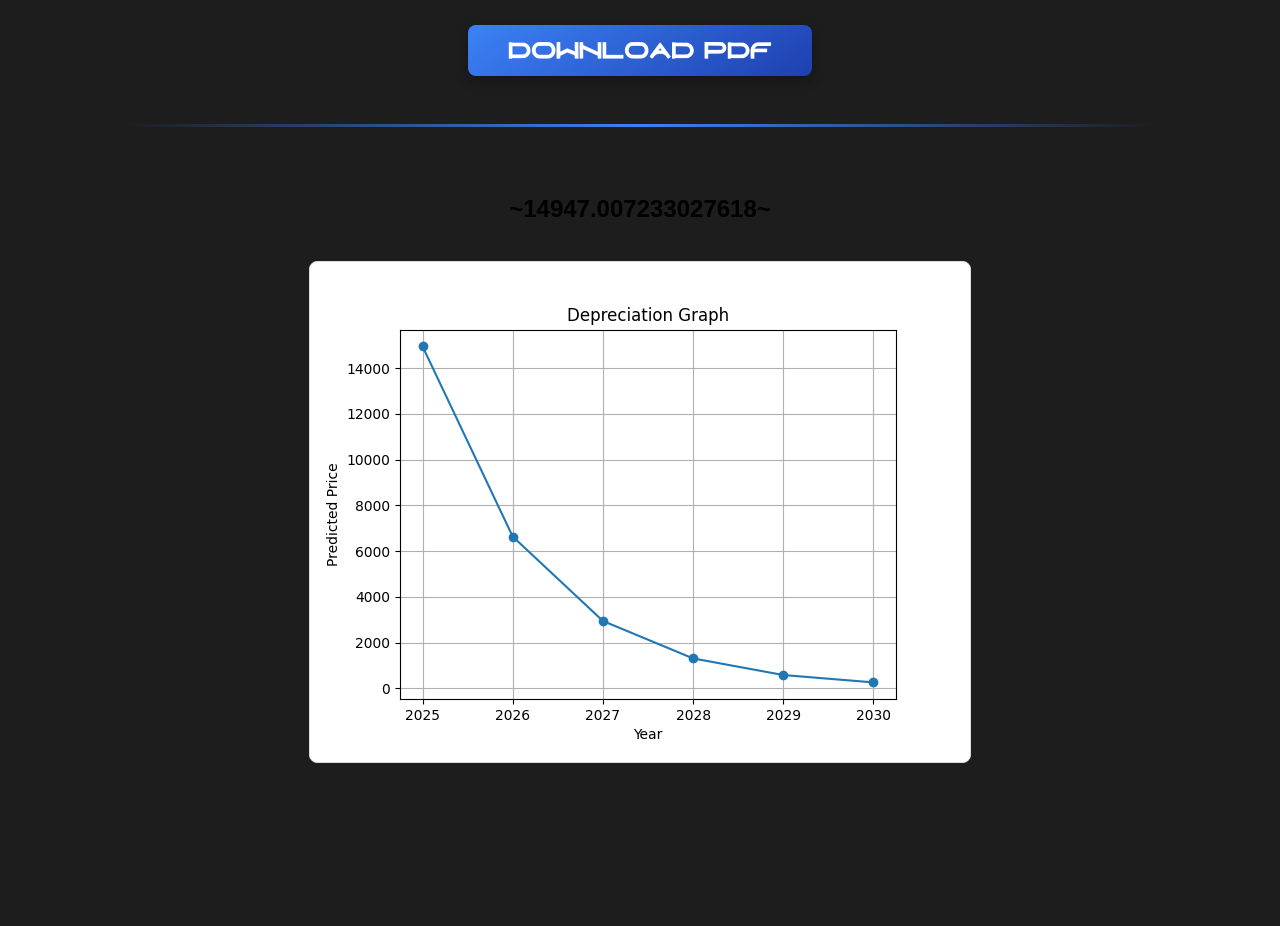
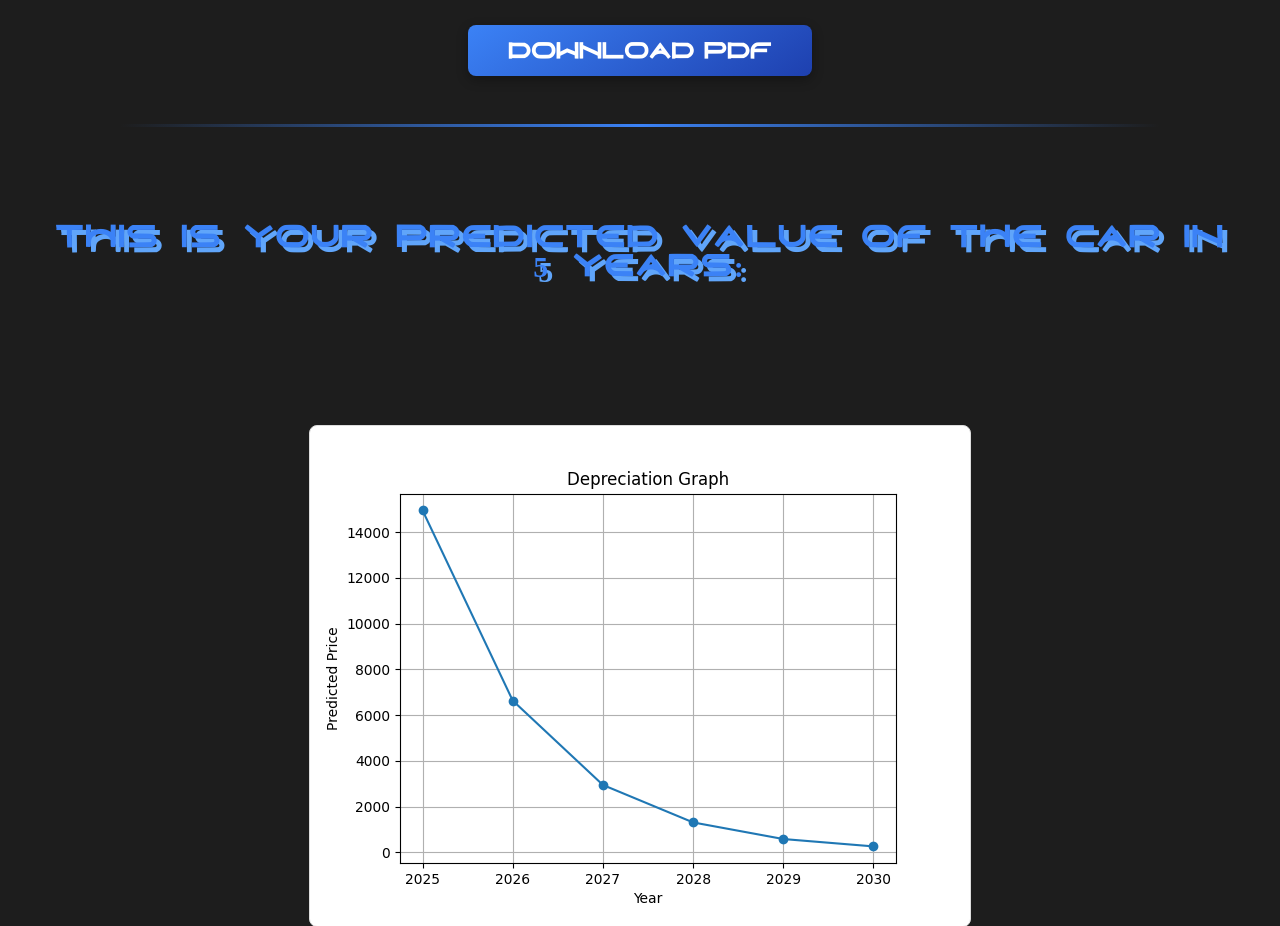
Before and after one commit to akshanbansal06/StudentHack2.0, a Flask app: page /results in a window 1280 px wide. Shown: the part 238-1164 px from the top of the page. Before the commit the page ends 1001 px from the top, so only its background shows below. Run offline with Flask 3, Linux system fonts and the light colour scheme; some libraries are stand-ins or nearby versions.

Commit message:
additional changes to result page

```diff
--- a/static/JS/PDF.js
+++ b/static/JS/PDF.js
@@ -13,7 +13,7 @@
     const text3 = "Your total depreciation would be:";
 
     const img = new Image();
-    img.src = "path_to_your_image.png"; // Update with actual image path
+    img.src = "../plot/valuation.png"; // Update with actual image path
 
     img.onload = function () {
         const pageWidth = doc.internal.pageSize.width;
@@ -41,6 +41,6 @@
         doc.text(text3, xPosition3, yPosition3);
 
         // Save the PDF
-        doc.save("carValuation.pdf");
+        doc.save(`carValuation~${formattedDate}.pdf`);
     };
 }
--- a/templates/results.html
+++ b/templates/results.html
@@ -24,7 +24,7 @@
             })
             .then(content => {
                 // Update the <h2> element dynamically with the file content
-                document.querySelector("h2").textContent = `~${content}~`; // Use content fetched from file
+                document.getElementById("#predictedPrice").textContent = `${content}`; // Use content fetched from file
             })
             .catch(error => {
                 console.error("Error fetching file:", error);
@@ -45,6 +45,17 @@
             text-shadow: 5px 5px var(--blue3);
             text-align: center;
             font-size: 50px;
+            letter-spacing: 3px;
+            word-spacing: 7px;
+            font-family: "OblivionFuture";
+        }
+
+        h2 {
+            padding: 2%;
+            color: var(--blue1);
+            text-shadow: 5px 5px var(--blue2);
+            text-align: center;
+            font-size: 30px;
             letter-spacing: 3px;
             word-spacing: 7px;
             font-family: "OblivionFuture";
@@ -109,7 +120,8 @@
     <br>
     <hr>
     <br>
-    <h2>~Loading Price...~</h2> <!-- Updated dynamically -->
+    <h2>This is your predicted value of the car in 5 years:</h2>
+    <h2 id="predictedPrice"></h2> <!-- Updated dynamically -->
     <br>
     <img src="../static/plot/valuation.png" alt="Matplotlib Graph">
 </body>
```
